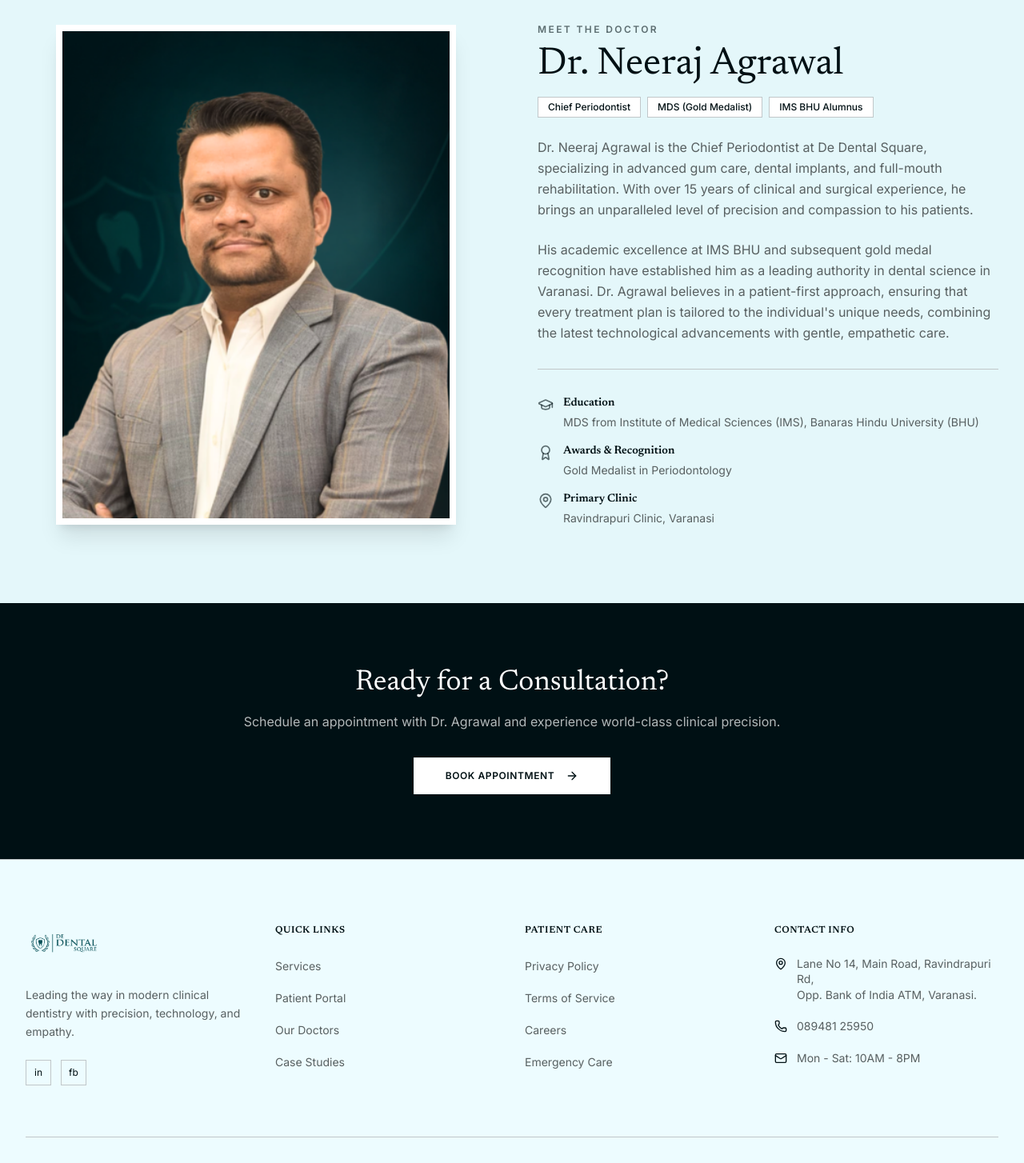
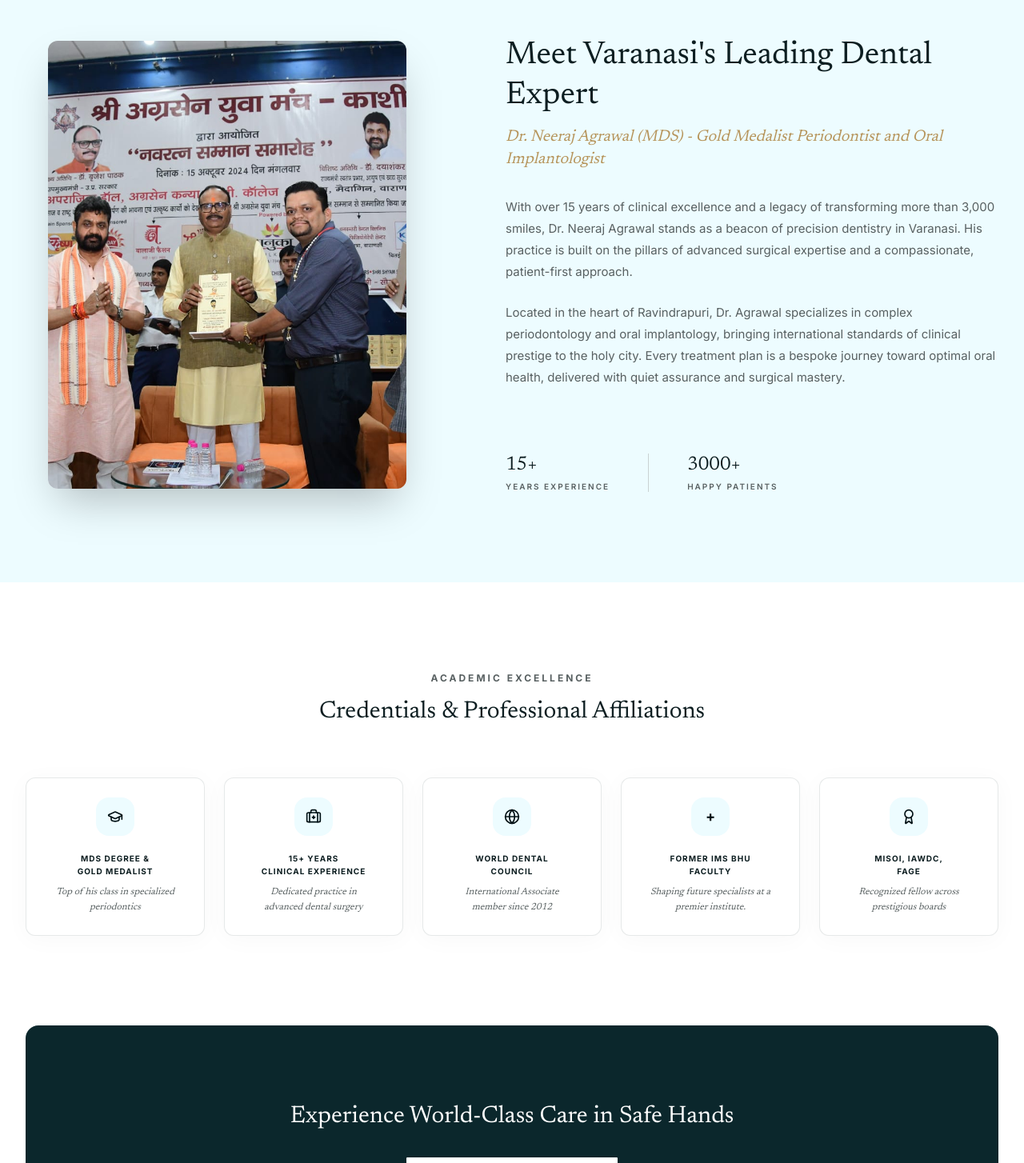
Before and after one commit to Dedentalsquare/ddsquare, a Next.js app: page /meet-the-doctor in a window 1280 px wide. Shown: the part 140-1594 px from the top of the page at 80% size. Built offline with nearby package versions, Linux system fonts and the light colour scheme.

Commit message:
Add More Navs

```diff
--- a/src/app/meet-the-doctor/page.jsx
+++ b/src/app/meet-the-doctor/page.jsx
@@ -1,5 +1,5 @@
 import Image from "next/image";
-import { CheckCircle2, Award, GraduationCap, MapPin, ArrowRight } from "lucide-react";
+import { GraduationCap, BriefcaseMedical, Globe, Award } from "lucide-react";
 import { Button } from "@/components/ui/button";
 import Link from "next/link";
 
@@ -10,66 +10,62 @@ export const metadata = {
 
 export default function MeetTheDoctor() {
   return (
-    <div className="flex flex-col min-h-screen bg-background">
+    <div className="flex flex-col min-h-screen bg-white">
       {/* Hero Section */}
-      <section className="bg-secondary py-16 lg:py-24">
+      <section className="bg-background py-16 lg:py-28 relative overflow-hidden">
         <div className="container mx-auto px-4 lg:px-8">
-          <div className="flex flex-col lg:flex-row gap-16 items-center">
+          <div className="flex flex-col lg:flex-row gap-12 lg:gap-24 items-center">
             {/* Doctor Image */}
-            <div className="w-full lg:w-1/2">
-              <div className="aspect-[4/5] max-w-[500px] mx-auto overflow-hidden shadow-xl border-8 border-white relative">
+            <div className="w-full lg:w-[45%]">
+              <div className="relative aspect-[4/5] w-full max-w-md mx-auto shadow-2xl rounded-xl overflow-hidden bg-white/50">
                 <Image
-                   src="/Meet The Doctor Page.png"
+                  src="/Photo from Dr. Neeraj Agrawal.jpg"
                   alt="Dr. Neeraj Agrawal"
                   fill
                   sizes="(max-width: 1024px) 100vw, 50vw"
-                   className="object-cover"
+                  className="object-cover object-top"
                   priority
                 />
               </div>
             </div>
 
             {/* Doctor Info */}
-            <div className="w-full lg:w-1/2 max-w-xl">
-              <h4 className="text-xs font-semibold tracking-[0.2em] text-primary/60 uppercase font-sans mb-3">
-                MEET THE DOCTOR
-              </h4>
-              <h1 className="text-4xl lg:text-5xl font-serif text-primary mb-4">Dr. Neeraj Agrawal</h1>
+            <div className="w-full lg:w-[55%]">
+              <h1 className="text-3xl md:text-4xl lg:text-[2.5rem] leading-tight font-serif text-foreground mb-3">
+                Meet Varanasi's Leading Dental Expert
+              </h1>
+              <h2 className="text-lg md:text-xl font-serif text-[#b6945a] italic mb-8">
+                Dr. Neeraj Agrawal (MDS) - Gold Medalist Periodontist and Oral Implantologist
+              </h2>
 
-              <div className="flex flex-wrap gap-2 mb-6 font-sans">
-                <span className="px-3 py-1 bg-white border border-border text-xs font-medium text-primary">Chief Periodontist</span>
-                <span className="px-3 py-1 bg-white border border-border text-xs font-medium text-primary">MDS (Gold Medalist)</span>
-                <span className="px-3 py-1 bg-white border border-border text-xs font-medium text-primary">IMS BHU Alumnus</span>
+              <div className="space-y-6 text-muted-foreground leading-[1.8] font-sans text-[15px] max-w-2xl">
+                <p>
+                  With over 15 years of clinical excellence and a legacy of transforming more than 3,000
+                  smiles, Dr. Neeraj Agrawal stands as a beacon of precision dentistry in Varanasi. His
+                  practice is built on the pillars of advanced surgical expertise and a compassionate,
+                  patient-first approach.
+                </p>
+
+                <p>
+                  Located in the heart of Ravindrapuri, Dr. Agrawal specializes in complex periodontology
+                  and oral implantology, bringing international standards of clinical prestige to the holy
+                  city. Every treatment plan is a bespoke journey toward optimal oral health, delivered with
+                  quiet assurance and surgical mastery.
+                </p>
               </div>
 
-              <p className="text-muted-foreground leading-relaxed mb-6 font-sans">
-                Dr. Neeraj Agrawal is the Chief Periodontist at De Dental Square, specializing in advanced gum care, dental implants, and full-mouth rehabilitation. With over 15 years of clinical and surgical experience, he brings an unparalleled level of precision and compassion to his patients.
-              </p>
-
-              <p className="text-muted-foreground leading-relaxed mb-8 font-sans">
-                His academic excellence at IMS BHU and subsequent gold medal recognition have established him as a leading authority in dental science in Varanasi. Dr. Agrawal believes in a patient-first approach, ensuring that every treatment plan is tailored to the individual's unique needs, combining the latest technological advancements with gentle, empathetic care.
-              </p>
-
-              <div className="space-y-4 font-sans border-t border-border pt-8">
-                <div className="flex items-start gap-3">
-                  <GraduationCap className="w-5 h-5 text-primary/60 mt-0.5" />
+              <div className="flex items-center gap-8 lg:gap-12 mt-12 pt-8">
                 <div>
-                    <h5 className="font-semibold text-primary text-sm">Education</h5>
-                    <p className="text-sm text-muted-foreground mt-1">MDS from Institute of Medical Sciences (IMS), Banaras Hindu University (BHU)</p>
+                  <div className="text-2xl font-serif text-foreground mb-1">15+</div>
+                  <div className="text-[10px] font-sans font-semibold tracking-[0.2em] text-muted-foreground uppercase">
+                    Years Experience
                   </div>
                 </div>
-                <div className="flex items-start gap-3">
-                  <Award className="w-5 h-5 text-primary/60 mt-0.5" />
+                <div className="w-px h-12 bg-border/80"></div>
                 <div>
-                    <h5 className="font-semibold text-primary text-sm">Awards & Recognition</h5>
-                    <p className="text-sm text-muted-foreground mt-1">Gold Medalist in Periodontology</p>
-                  </div>
-                </div>
-                <div className="flex items-start gap-3">
-                  <MapPin className="w-5 h-5 text-primary/60 mt-0.5" />
-                  <div>
-                    <h5 className="font-semibold text-primary text-sm">Primary Clinic</h5>
-                    <p className="text-sm text-muted-foreground mt-1">Ravindrapuri Clinic, Varanasi</p>
+                  <div className="text-2xl font-serif text-foreground mb-1">3000+</div>
+                  <div className="text-[10px] font-sans font-semibold tracking-[0.2em] text-muted-foreground uppercase">
+                    Happy Patients
                   </div>
                 </div>
               </div>
@@ -78,20 +74,102 @@ export default function MeetTheDoctor() {
         </div>
       </section>
 
+      {/* Academic Excellence Section */}
+      <section className="py-20 lg:py-28 bg-white">
+        <div className="container mx-auto px-4 lg:px-8 text-center">
+          <h3 className="text-xs font-sans font-bold tracking-[0.25em] text-muted-foreground uppercase mb-4">
+            Academic Excellence
+          </h3>
+          <h2 className="text-2xl lg:text-3xl font-serif text-foreground mb-16">
+            Credentials & Professional Affiliations
+          </h2>
+
+          <div className="grid grid-cols-1 md:grid-cols-3 lg:grid-cols-5 gap-4 lg:gap-6">
+            {/* Card 1 */}
+            <div className="bg-white p-6 border border-border/40 shadow-[0_4px_30px_rgba(0,0,0,0.03)] rounded-xl flex flex-col items-center text-center transition-transform hover:-translate-y-1 duration-300">
+              <div className="w-12 h-12 bg-background rounded-2xl flex items-center justify-center mb-5 text-primary">
+                <GraduationCap className="w-5 h-5" />
+              </div>
+              <h4 className="text-[10px] font-sans font-bold tracking-widest uppercase mb-2 text-foreground leading-relaxed">
+                MDS Degree &<br/>Gold Medalist
+              </h4>
+              <p className="text-xs font-serif italic text-muted-foreground leading-relaxed">
+                Top of his class in specialized<br/>periodontics
+              </p>
+            </div>
+
+            {/* Card 2 */}
+            <div className="bg-white p-6 border border-border/40 shadow-[0_4px_30px_rgba(0,0,0,0.03)] rounded-xl flex flex-col items-center text-center transition-transform hover:-translate-y-1 duration-300">
+              <div className="w-12 h-12 bg-background rounded-2xl flex items-center justify-center mb-5 text-primary">
+                <BriefcaseMedical className="w-5 h-5" />
+              </div>
+              <h4 className="text-[10px] font-sans font-bold tracking-widest uppercase mb-2 text-foreground leading-relaxed">
+                15+ Years<br/>Clinical Experience
+              </h4>
+              <p className="text-xs font-serif italic text-muted-foreground leading-relaxed">
+                Dedicated practice in<br/>advanced dental surgery
+              </p>
+            </div>
+
+            {/* Card 3 */}
+            <div className="bg-white p-6 border border-border/40 shadow-[0_4px_30px_rgba(0,0,0,0.03)] rounded-xl flex flex-col items-center text-center transition-transform hover:-translate-y-1 duration-300">
+              <div className="w-12 h-12 bg-background rounded-2xl flex items-center justify-center mb-5 text-primary">
+                <Globe className="w-5 h-5" />
+              </div>
+              <h4 className="text-[10px] font-sans font-bold tracking-widest uppercase mb-2 text-foreground leading-relaxed">
+                World Dental<br/>Council
+              </h4>
+              <p className="text-xs font-serif italic text-muted-foreground leading-relaxed">
+                International Associate<br/>member since 2012
+              </p>
+            </div>
+
+            {/* Card 4 */}
+            <div className="bg-white p-6 border border-border/40 shadow-[0_4px_30px_rgba(0,0,0,0.03)] rounded-xl flex flex-col items-center text-center transition-transform hover:-translate-y-1 duration-300">
+              <div className="w-12 h-12 bg-background rounded-2xl flex items-center justify-center mb-5 text-primary">
+                <div className="font-bold text-lg">+</div>
+              </div>
+              <h4 className="text-[10px] font-sans font-bold tracking-widest uppercase mb-2 text-foreground leading-relaxed">
+                Former IMS BHU<br/>Faculty
+              </h4>
+              <p className="text-xs font-serif italic text-muted-foreground leading-relaxed">
+                Shaping future specialists at a<br/>premier institute.
+              </p>
+            </div>
+
+            {/* Card 5 */}
+            <div className="bg-white p-6 border border-border/40 shadow-[0_4px_30px_rgba(0,0,0,0.03)] rounded-xl flex flex-col items-center text-center transition-transform hover:-translate-y-1 duration-300">
+              <div className="w-12 h-12 bg-background rounded-2xl flex items-center justify-center mb-5 text-primary">
+                <Award className="w-5 h-5" />
+              </div>
+              <h4 className="text-[10px] font-sans font-bold tracking-widest uppercase mb-2 text-foreground leading-relaxed">
+                MISOI, IAWDC,<br/>FAGE
+              </h4>
+              <p className="text-xs font-serif italic text-muted-foreground leading-relaxed">
+                Recognized fellow across<br/>prestigious boards
+              </p>
+            </div>
+          </div>
+        </div>
+      </section>
+
       {/* CTA Section */}
-      <section className="bg-primary py-20 text-center px-4">
-        <div className="container mx-auto max-w-2xl">
-          <h2 className="font-serif text-3xl md:text-4xl text-primary-foreground mb-4">
-            Ready for a Consultation?
+      <section className="bg-primary-container text-white py-24 mx-4 mb-4 lg:mx-8 lg:mb-8 rounded-2xl overflow-hidden relative">
+        {/* Subtle dot pattern or texture could go here if needed */}
+        <div className="container mx-auto px-4 relative z-10 text-center flex flex-col items-center">
+          <h2 className="font-serif text-2xl md:text-3xl text-white mb-8">
+            Experience World-Class Care in Safe Hands
           </h2>
-          <p className="text-primary-foreground/70 font-sans mb-8">
-            Schedule an appointment with Dr. Agrawal and experience world-class clinical precision.
-          </p>
-          <Link href="/contact">
-            <Button className="bg-white hover:bg-slate-100 text-primary rounded-none uppercase tracking-wider text-xs font-semibold h-12 px-10">
-              Book Appointment <ArrowRight className="ml-2 w-4 h-4" />
+
+          <Link href="/contact" className="mb-8">
+            <Button className="bg-white hover:bg-white/90 text-primary-container rounded-sm uppercase tracking-widest text-[11px] font-bold h-14 px-10 transition-all shadow-lg hover:shadow-xl">
+              Schedule A Consultation
             </Button>
           </Link>
+
+          <p className="text-[10px] font-sans font-medium tracking-[0.2em] text-white/60 uppercase">
+            Available Mon - Sat | Ravindrapuri, Varanasi
+          </p>
         </div>
       </section>
     </div>
--- a/src/components/Header.jsx
+++ b/src/components/Header.jsx
@@ -18,6 +18,7 @@ export function Header() {
 
   const navLinks = [
     { name: "Home", href: "/" },
+    { name: "Meet the Doctor", href: "/meet-the-doctor" },
     { name: "Services", href: "/services" },
     { name: "Insights", href: "/insights" },
     { name: "Contact", href: "/contact" },
```
Lines whose indentation alone changed are shown as unchanged.
